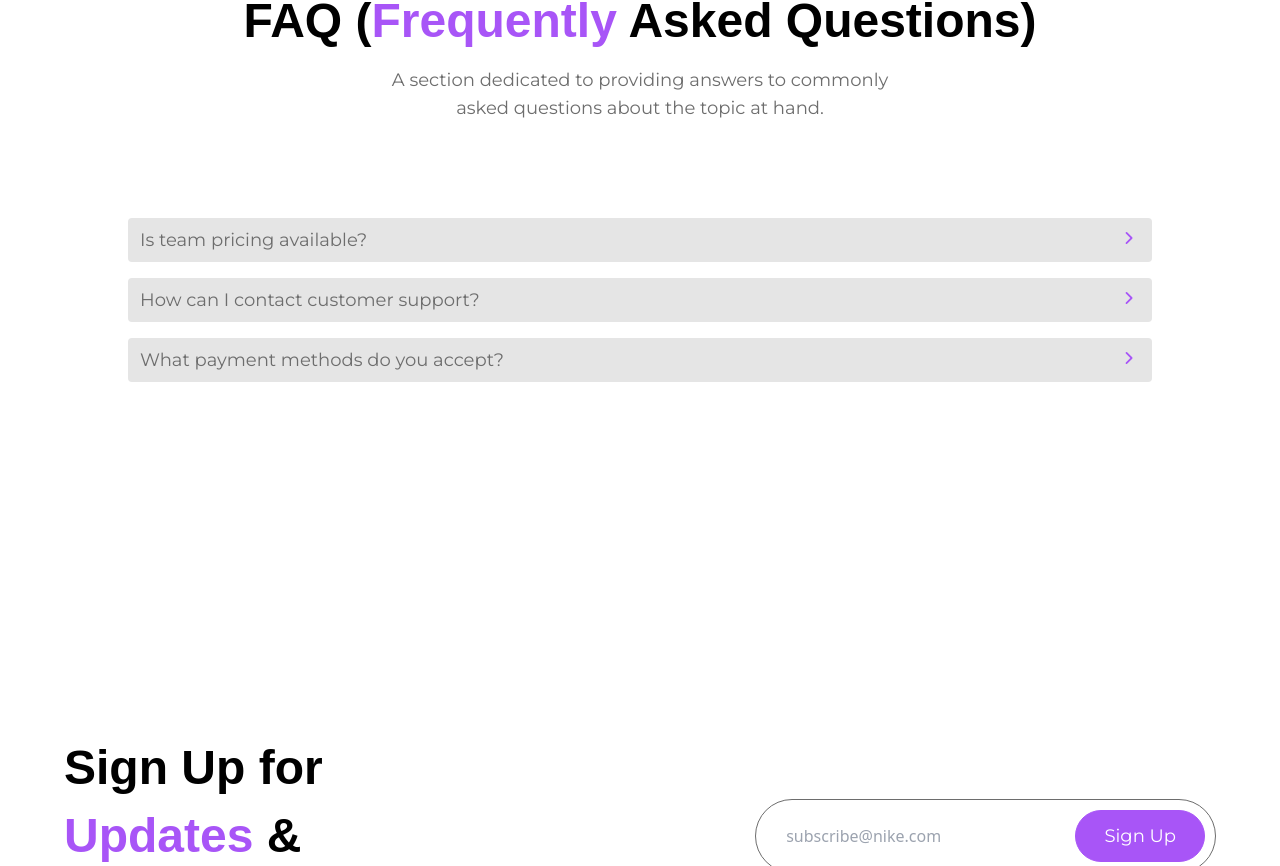
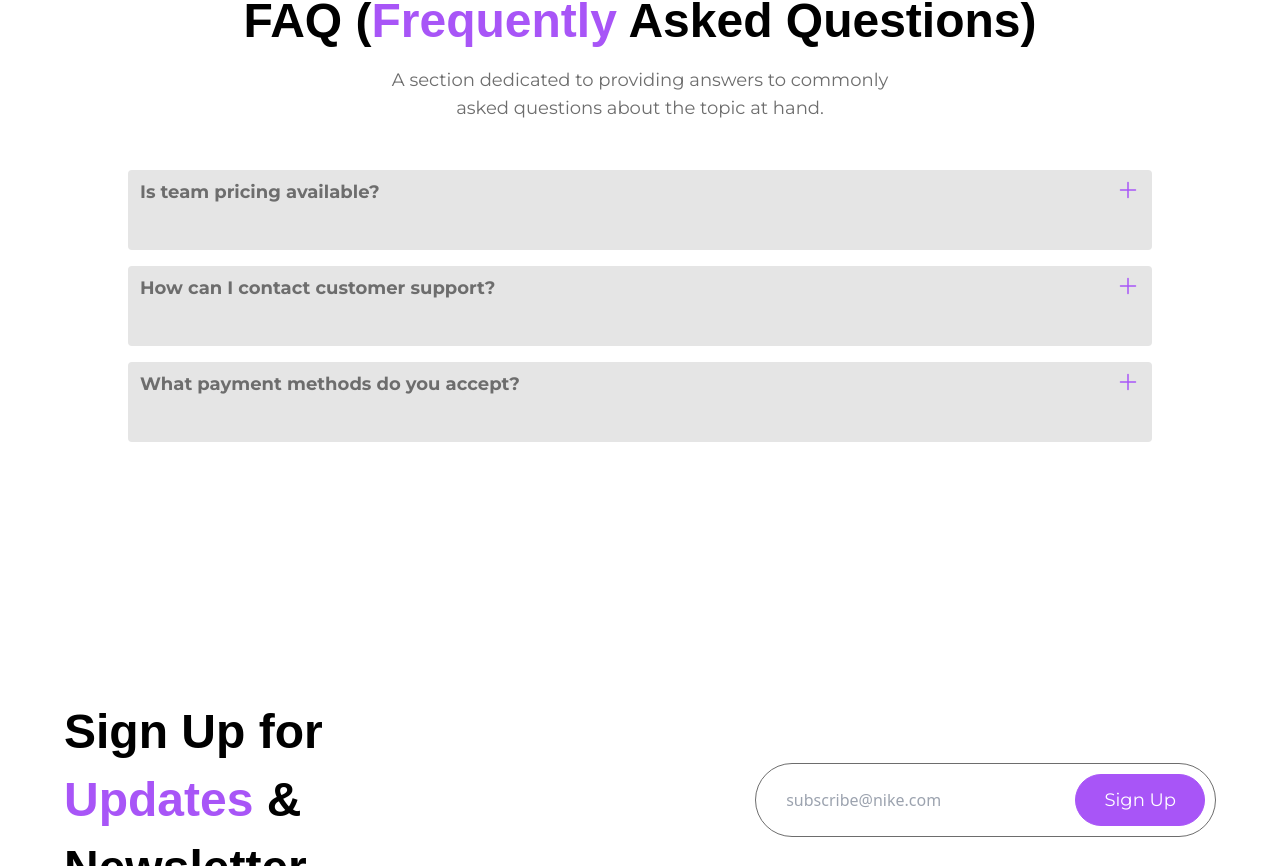
Before and after one commit to ministrov/nike-react-tailwilnd, a React (Vite) app: page / in a window 1280 px wide. Shown: the part 4499-5365 px from the top of the page. Built offline with nearby package versions, Linux system fonts and the light colour scheme; a web font is replaced by a local one.

Commit message:
fix: reduild MyDisclosure component to add Plus and Minus component

```diff
--- a/src/components/MyDisclosure.jsx
+++ b/src/components/MyDisclosure.jsx
@@ -1,16 +1,19 @@
 import { Disclosure } from "@headlessui/react";
-import { ChevronRightIcon } from "@heroicons/react/20/solid";
+// import { ChevronRightIcon } from "@heroicons/react/20/solid";
+import Plus from "./design/Plus";
+import Minus from "./design/Minus";
 
 function MyDisclosure() {
   return (
-    <div className="flex flex-col gap-4 padding max-sm:p-0 max-sm:mt-6">
+    <div className="flex flex-col gap-4 padding-x max-sm:p-0 max-sm:mt-6">
       <Disclosure>
         {({ open }) => (
           <>
-            <Disclosure.Button className="flex justify-between max-h-20 py-2 px-3 info-text max-sm:info-text-sm cursor-pointer bg-neutral-200 rounded">
+            <Disclosure.Button className="flex justify-between max-h-20 lg:min-h-20 py-2 px-3 info-text font-bold max-sm:info-text-sm cursor-pointer bg-neutral-200 rounded">
               Is team pricing available?
               <div className="flex flex-row-reverse h-6 w-6 max-sm:h-9 max-sm:w-2/5 text-purple-500">
-                <ChevronRightIcon className={open ? "rotate-90 transform" : ""} />
+                {open ? <Minus/> : <Plus/>}
+                {/* <ChevronRightIcon className={open ? "rotate-90 transform" : ""} /> */}
               </div>
             </Disclosure.Button>
             <Disclosure.Panel className="text-gray-500 text-center info-text max-sm:info-text-sm">
@@ -24,10 +27,11 @@ function MyDisclosure() {
       <Disclosure>
         {({ open }) => (
           <>
-            <Disclosure.Button className="flex justify-between max-h-20 py-2 px-3 info-text max-sm:info-text-sm cursor-pointer bg-neutral-200 rounded">
+            <Disclosure.Button className="flex justify-between max-h-20 lg:min-h-20 py-2 px-3 info-text font-bold max-sm:info-text-sm cursor-pointer bg-neutral-200 rounded">
               How can I contact customer support?
               <div className="flex flex-row-reverse  h-6 w-6 max-sm:h-9 max-sm:w-2/5 text-purple-500">
-                <ChevronRightIcon className={open ? "rotate-90 transform" : ""} />
+                {open ? <Minus/> : <Plus/>}
+                {/* <ChevronRightIcon className={open ? "rotate-90 transform" : ""} /> */}
               </div>
             </Disclosure.Button>
             <Disclosure.Panel className="text-gray-500 text-center info-text max-sm:info-text-sm">
@@ -40,10 +44,11 @@ function MyDisclosure() {
       <Disclosure>
         {({ open }) => (
           <>
-            <Disclosure.Button className="flex justify-between max-h-20 py-2 px-3 info-text max-sm:info-text-sm cursor-pointer bg-neutral-200 rounded">
+            <Disclosure.Button className="flex justify-between max-h-20 lg:min-h-20 py-2 px-3 info-text font-bold max-sm:info-text-sm cursor-pointer bg-neutral-200 rounded">
               What payment methods do you accept?
               <div className="flex flex-row-reverse  h-6 w-6 max-sm:h-9 max-sm:w-2/5 text-purple-500">
-                <ChevronRightIcon className={open ? "rotate-90 transform" : ""} />
+                {open ? <Minus/> : <Plus/>}
+                {/* <ChevronRightIcon className={open ? "rotate-90 transform" : ""} /> */}
               </div>
             </Disclosure.Button>
             <Disclosure.Panel className="text-gray-500 text-center info-text max-sm:info-text-sm">
--- /dev/null
+++ b/src/components/design/Minus.jsx
@@ -0,0 +1,16 @@
+const Minus = () => {
+  return (
+    <svg
+      xmlns="http://www.w3.org/2000/svg"
+      fill="none"
+      viewBox="0 0 24 24"
+      strokeWidth={1.5}
+      stroke="currentColor"
+      className="w-6 h-6"
+    >
+      <path strokeLinecap="round" strokeLinejoin="round" d="M5 12h14" />
+    </svg>
+  );
+};
+
+export default Minus;
--- /dev/null
+++ b/src/components/design/Plus.jsx
@@ -0,0 +1,20 @@
+const Plus = () => {
+  return (
+    <svg
+      xmlns="http://www.w3.org/2000/svg"
+      fill="none"
+      viewBox="0 0 24 24"
+      strokeWidth={1.5}
+      stroke="currentColor"
+      className="w-6 h-6"
+    >
+      <path
+        strokeLinecap="round"
+        strokeLinejoin="round"
+        d="M12 4.5v15m7.5-7.5h-15"
+      />
+    </svg>
+  );
+};
+
+export default Plus;
--- a/src/sections/Faq.jsx
+++ b/src/sections/Faq.jsx
@@ -6,7 +6,7 @@ const Faq = () => {
       <h3 className='font-palanquin text-center text-4xl font-bold'>
         FAQ (<span className='text-purple-500'>Frequently</span> Asked Questions)
       </h3>
-      <p className='m-auto mt-4 max-w-lg  text-center info-text'>
+      <p className='m-auto mt-4 mb-12 max-w-lg  text-center info-text'>
         A section dedicated to providing answers to commonly asked questions about the topic at hand.
       </p>
 
```
